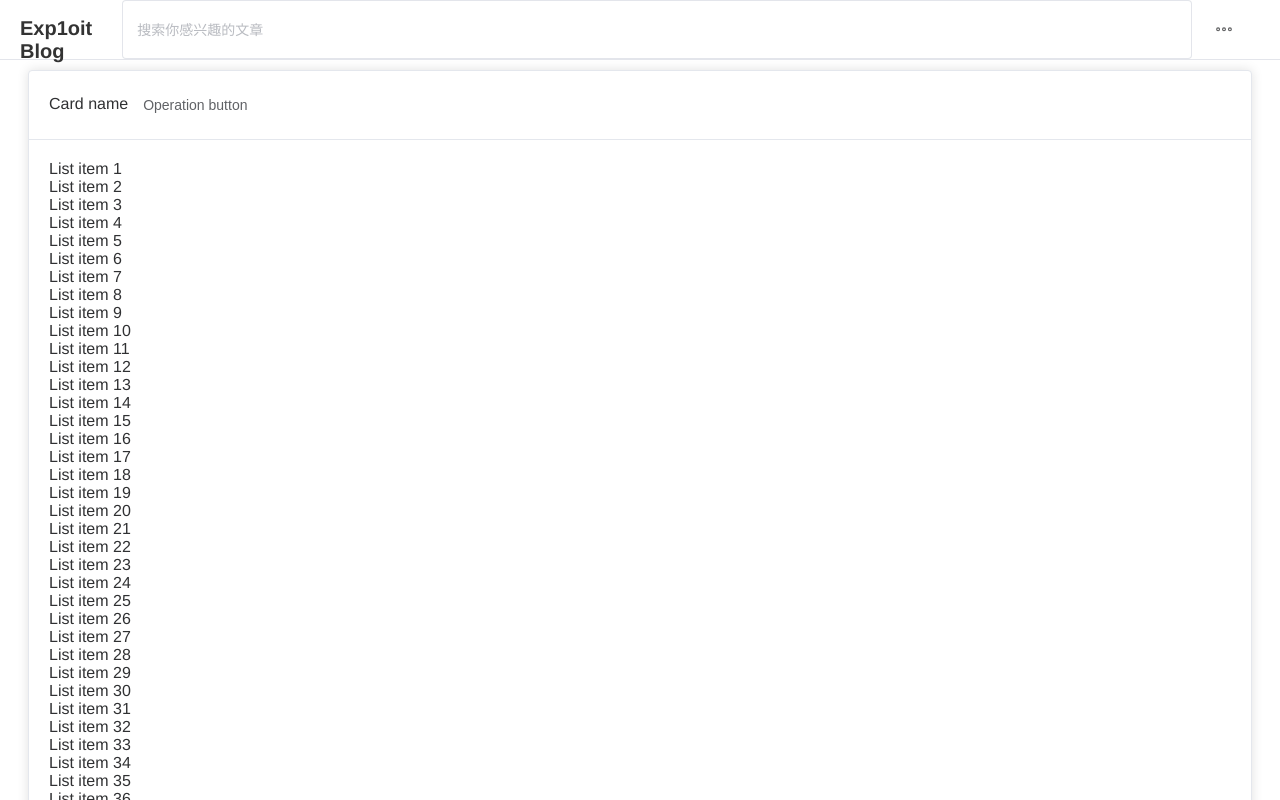
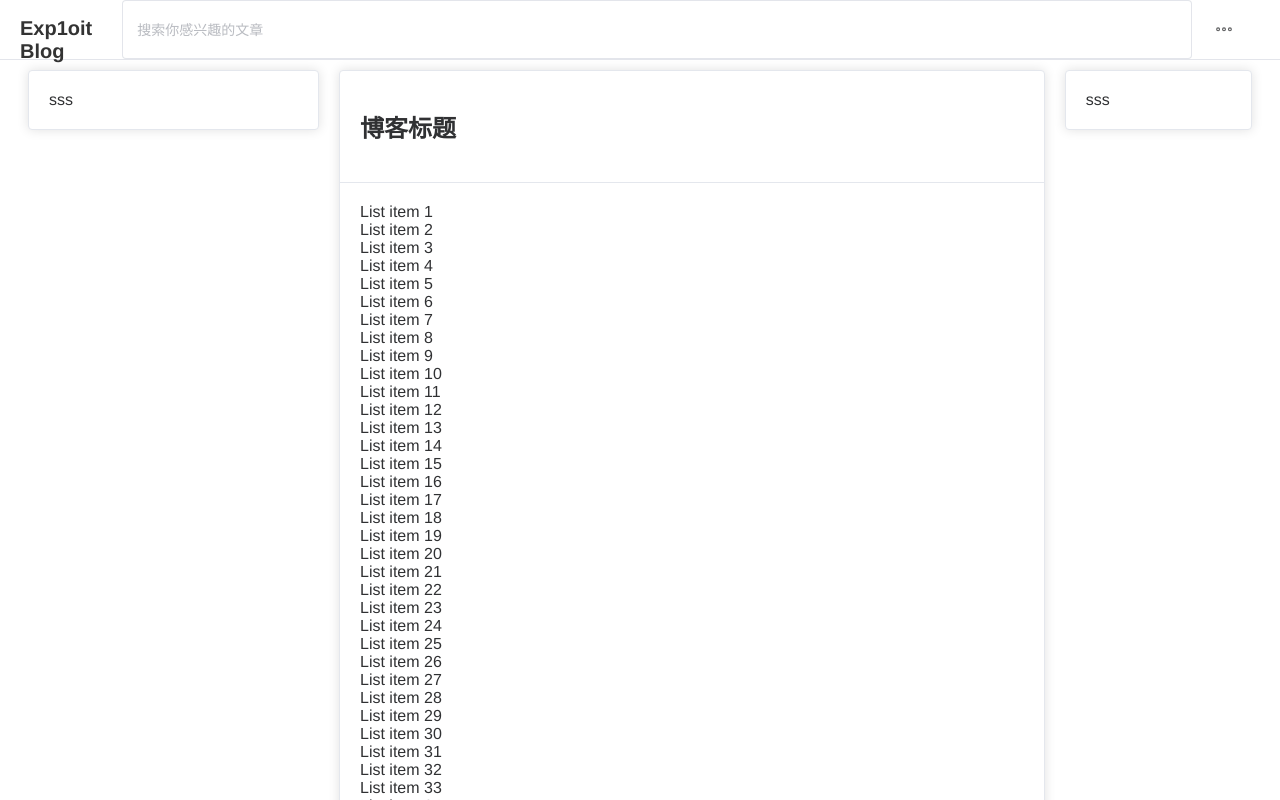
Before and after one commit to EITSxiaozhai/FastApi_Blog, a Vue app in the folder vue-project/: page /blog/1 in a window 1280 px wide. Shown: the top 800 px of the page. Built offline with nearby package versions, Linux system fonts and the light colour scheme; no server answers; what vue3-particles would draw is missing.

Commit message:
完成详情页面基础布局

```diff
--- a/vue-project/src/views/BlogDetail.vue
+++ b/vue-project/src/views/BlogDetail.vue
@@ -58,18 +58,33 @@ const blogId = router.currentRoute.value.params.blogId;
 
 <el-container style="margin-top: 50px">
   <el-main>
+    <el-row :gutter="20">
 
+      <el-col :span="6"><div class="grid-content ep-bg-purple" />
+      <el-card>sss</el-card>
+    </el-col>
+    <el-col :span="14"><div class="grid-content ep-bg-purple" />
   <el-card class="box-card">
     <template #header>
       <div class="card-header">
-        <span>Card name</span>
-        <el-button class="button" text>Operation button</el-button>
+        <span><h1>博客标题</h1></span>
       </div>
     </template>
     <div v-for="o in 100" :key="o" class="text item">{{ 'List item ' + o }}</div>
   </el-card>
+    </el-col>
+    <el-col :span="4"><div class="grid-content ep-bg-purple" />
+      <el-card>sss
+      </el-card>
+    </el-col>
 
+  </el-row>
   </el-main>
+
+
+
+
+
       <el-footer id="footer"
         style="box-shadow:0 0 26px 0 #767697;background-image: linear-gradient(-225deg, #E3FDF5 0%, #FFE6FA 100%);">
       <el-row class="search-container">
```
